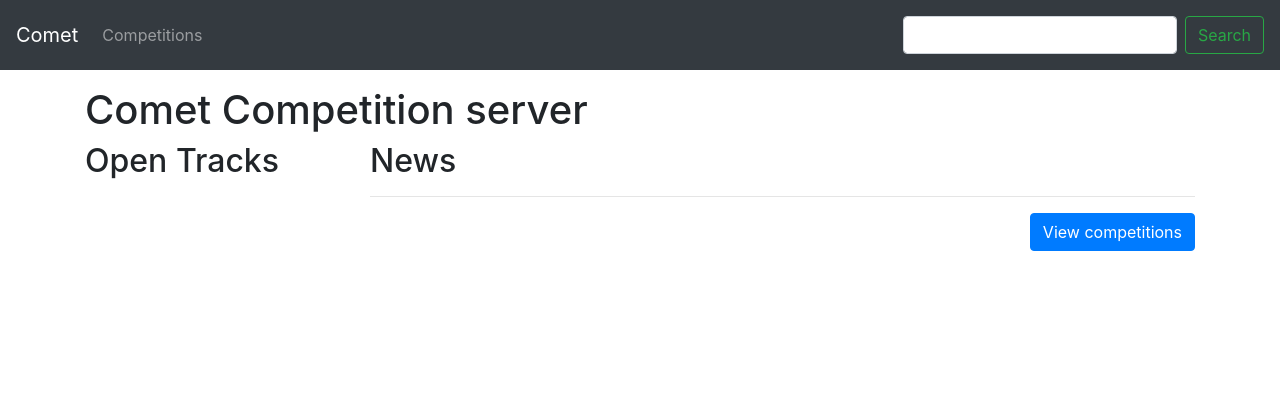
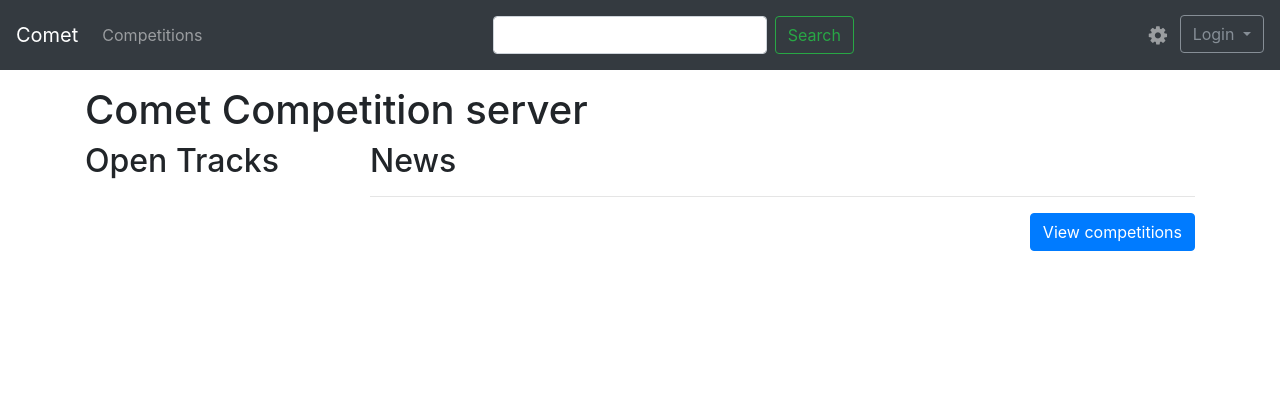
Before and after one commit to fossgalaxy/comet, a Django app: page / in a window 1280 px wide. Shown: the top 420 px of the page. Run offline with Django 3.2, Linux system fonts and the light colour scheme; data that the repository does not hold is empty; some libraries are stand-ins or nearby versions.

Commit message:
drop down login form

```diff
--- a/data/static/css/main.css
+++ b/data/static/css/main.css
@@ -78,3 +78,7 @@ body {
   line-height: 1.428571429;
   border-radius: 15px;
 }
+
+.navbar .dropdown-menu .form-control {
+	width: 200px;
+}
--- a/data/templates/base.html
+++ b/data/templates/base.html
@@ -25,15 +25,56 @@
 		{% block navbar %}
 		<nav class="navbar navbar-expand-lg navbar-dark bg-dark justify-content-between">
 			<a class="navbar-brand" href="{% url 'home' %}">Comet</a>
-			<div class="navbar-nav">
+			<div class="navbar-nav mr-auto">
 				<a class="nav-item nav-link" href="{% url 'competitions' %}">Competitions</a>
 			</div>
-			<div class="mr-auto">
-			</div>
+
+
 			<form action="{% url 'competitions' %}" class="form-inline my-2">
 				<input class="form-control mr-sm-2" name="name" type="search" />
 				<button class="btn btn-outline-success my-2 my-sm-0" type="submit">Search</button>
 			</form>
+
+			<ul class="nav navbar-nav flex-row justify-content-between ml-auto">
+				<li class="nav-item order-2 order-md-1"><a href="{% url 'admin:index' %}" class="nav-link" title="settings"><i class="fa fa-cog fa-fw fa-lg"></i></a></li>
+
+			    {% if not user.is_active %}
+                <li class="dropdown order-1">
+                    <button type="button" id="dropdownMenu1" data-toggle="dropdown" class="btn btn-outline-secondary dropdown-toggle">Login <span class="caret"></span></button>
+                    <ul class="dropdown-menu dropdown-menu-right mt-1">
+                      <li class="p-3">
+			      <form class="form" action="{% url 'account_login' %}" method="post" role="form">
+				{% csrf_token %}
+                                <div class="form-group">
+                                    <input id="emailInput" placeholder="Username" class="form-control form-control-sm" name="login" type="text" required="">
+                                </div>
+                                <div class="form-group">
+                                    <input id="passwordInput" placeholder="Password" class="form-control form-control-sm" name="password" type="password" required="">
+                                </div>
+                                <div class="form-group">
+                                    <button type="submit" class="btn btn-primary btn-block">Login</button>
+                                </div>
+                                <div class="form-group text-xs-center">
+					<small><a href="{% url 'account_reset_password' %}">Forgot password?</a></small>
+                                </div>
+                            </form>
+                        </li>
+                    </ul>
+                </li>
+			{% else %}
+                <li class="dropdown order-2">
+			<button type="button" id="dropdownMenu1" data-toggle="dropdown" class="btn btn-outline-secondary dropdown-toggle">{{ user }} <span class="caret"></span></button>
+                    <ul class="dropdown-menu dropdown-menu-right mt-1">
+                      <li class="p-3">
+			      <a href="{% url 'account_profile' %}">profile</a>
+                      </li>
+                      <li class="p-3">
+			      <a href="{% url 'account_logout' %}">logout</a>
+                      </li>
+                    </ul>
+                </li>
+			   {% endif %}
+            </ul>
 		</nav>
 		{% endblock %}
 
--- a/fg_users/urls.py
+++ b/fg_users/urls.py
@@ -2,6 +2,6 @@ from django.conf.urls import url, include
 from . import views
 
 urlpatterns = [
-    url(r'^profile/', views.ProfileView.as_view()),
+    url(r'^profile/', views.ProfileView.as_view(), name="account_profile"),
     url(r'^', include('allauth.urls'))
 ]
```
